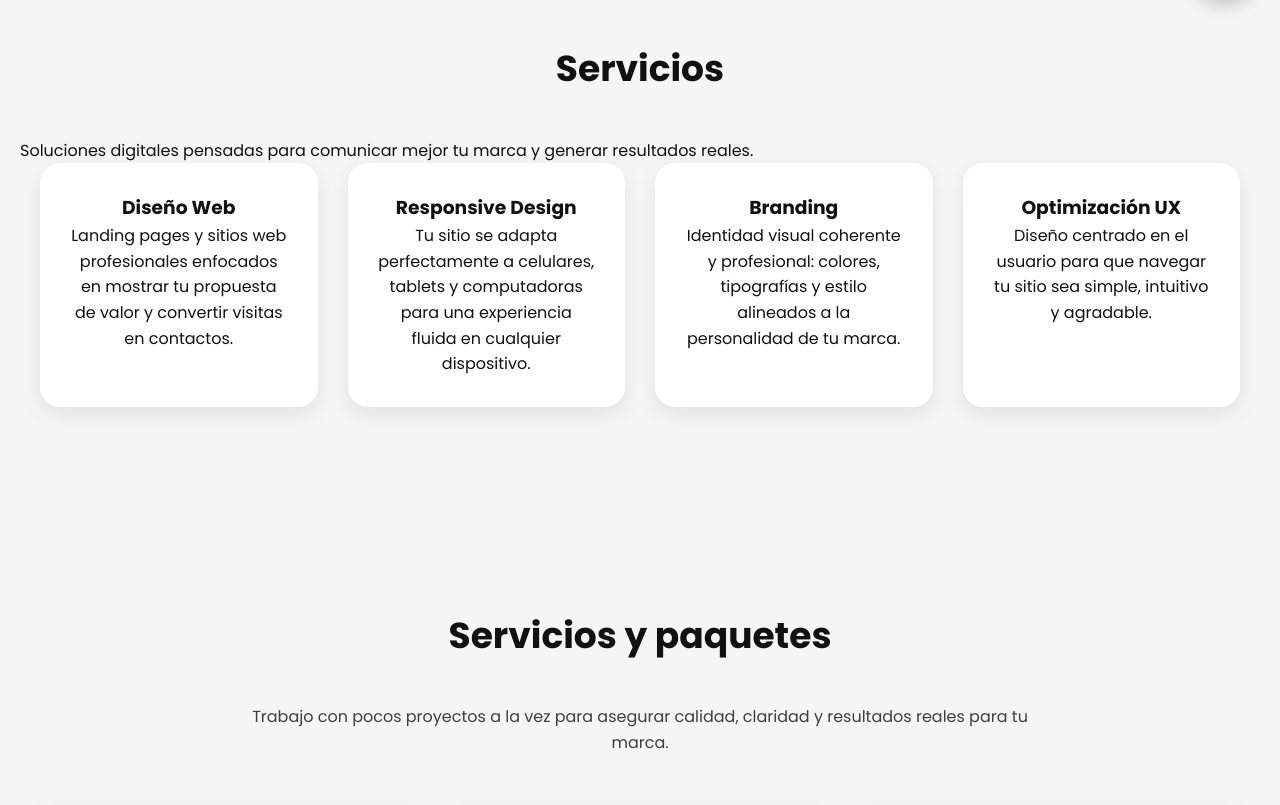
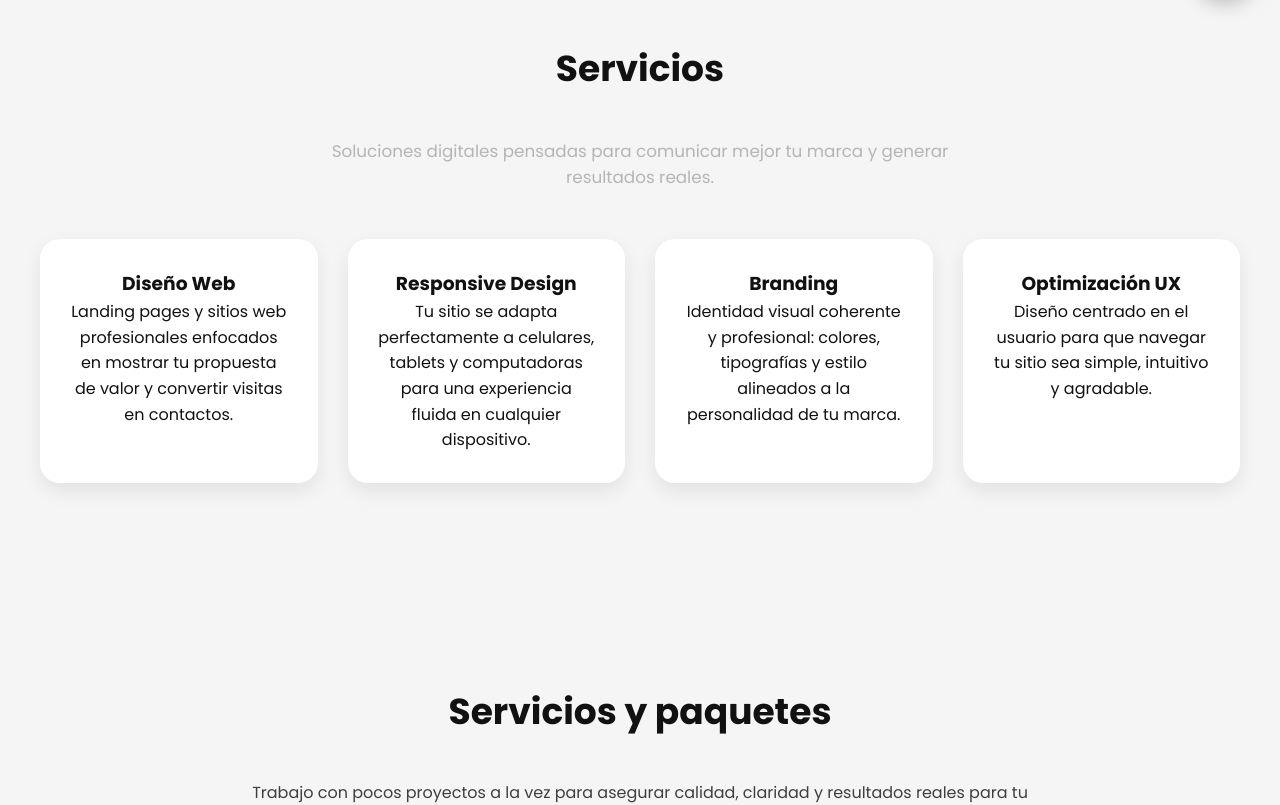
Before and after one commit to Pablogabi07/pablodesignlab, a React (Create React App) app: page / in a window 1280 px wide. Shown: the part 780-1585 px from the top of the page. Built offline with nearby package versions, Linux system fonts and the light colour scheme.

Commit message:
Add styles for section subtitle
Add styles for section subtitle with max-width, margin, text alignment, font size, line height, and color.

```diff
--- a/src/styles.css
+++ b/src/styles.css
@@ -785,3 +785,12 @@ body {
   background: #e04492;
   transform: translateY(-2px);
 }
+
+.section-subtitle {
+  max-width: 700px;
+  margin: 0 auto 3rem;
+  text-align: center;
+  font-size: 1.05rem;
+  line-height: 1.6;
+  color: #b5b5b5;
+}
```
